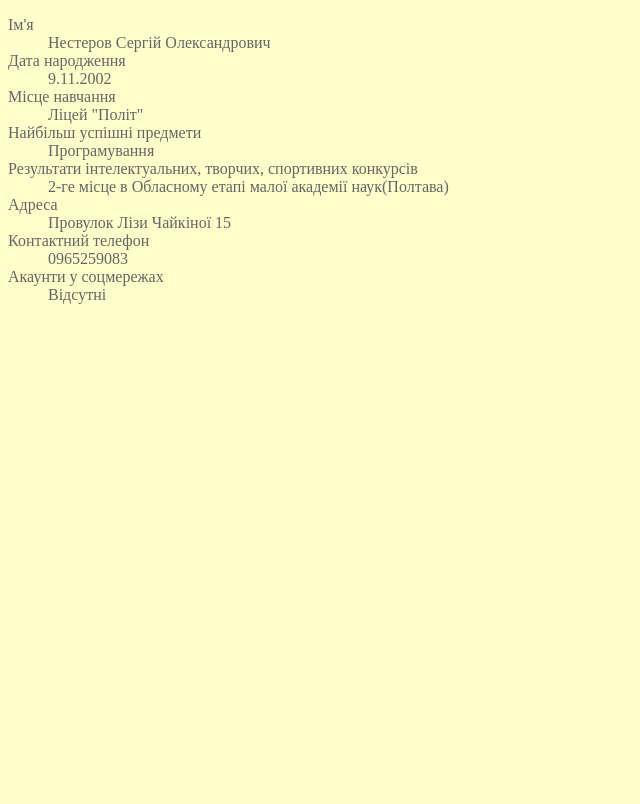
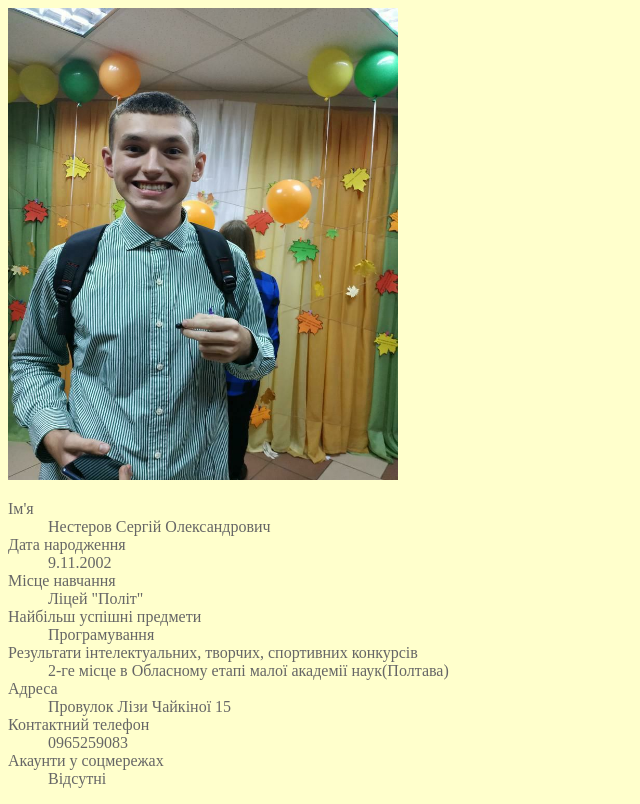
Before and after one commit to SerogenkaKoleso/SerogenkaKoleso.github.io, a plain HTML site: page Резюме.html in a window 1280 px wide. Shown: the whole page, without its empty margins (0-640 px from the left). Drawn offline with Linux system fonts and the light colour scheme.

Commit message:
Add files via upload

```diff
--- a/Резюме.html
+++ b/Резюме.html
@@ -36,7 +36,7 @@
 	</style>
 </head>
 <body>
-
+	<img height="472" width="390" src="fabcbc69-3185-4f82-84b5-ec876168dc4c.jpg" alt=""> <br>
 	<dl>
 		   <dt> Ім'я</dt>
 		     <dd>Нестеров Сергій Олександрович</dd>
@@ -69,7 +69,20 @@
 
 
 
-
+		<!-- <div>
+			<h3 ><font size="5" color="red" face="Arial">Ліцей Політ</font></h3>
+			<p>&nbsp;</p>
+			<img src="https://lh3.googleusercontent.com/BXM2aWjPJPifFD1ZHuaRtSSfgU8Buux1kGH_iB7HXJ7SB-qG9PnmkK5EzFSbSfA9y0GXXHQg71GsDSX0chHBJVDIBK_afbq7piYg0yHCV25I0Q24taNxKgDyqfnVHJIqN5t_LCwKuN-nAqrR" alt="Учень">
+			<img height="472" width="390" src="fabcbc69-3185-4f82-84b5-ec876168dc4c.jpg" alt="">
+			<h1 >Нестеров </h1>
+			<h2 >Сергій Олександрович</h2>
+			<h3 >Учень</h3>
+			<h3>Працьовитий,наполеглевий,старанний </h3>
+			<p> &nbsp;</p>
+			<p > Україна, м. Кременчук, вул. Лізи Чайкіної, 33</p>
+			<p >09652529083</p>
+			<hr>
+		</div> -->
 
 
 
```
